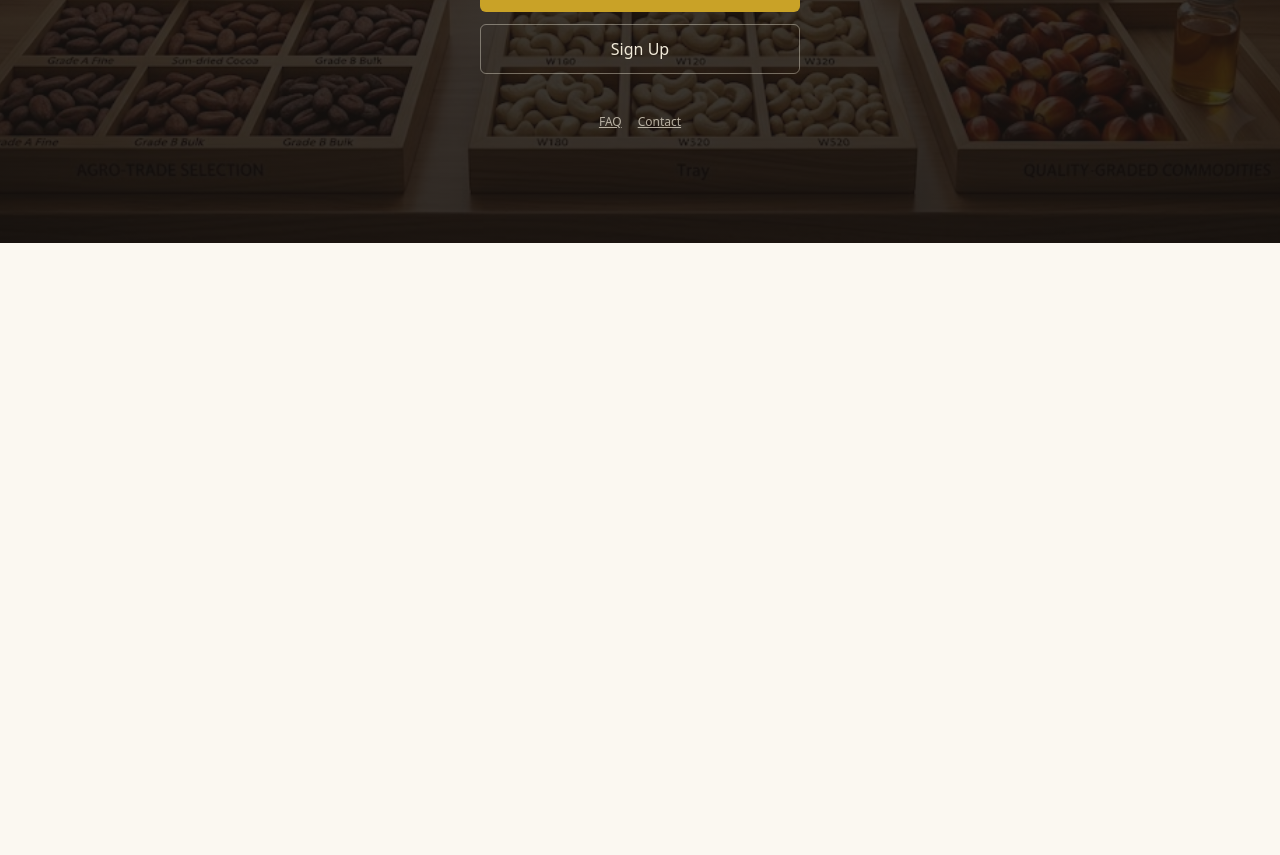
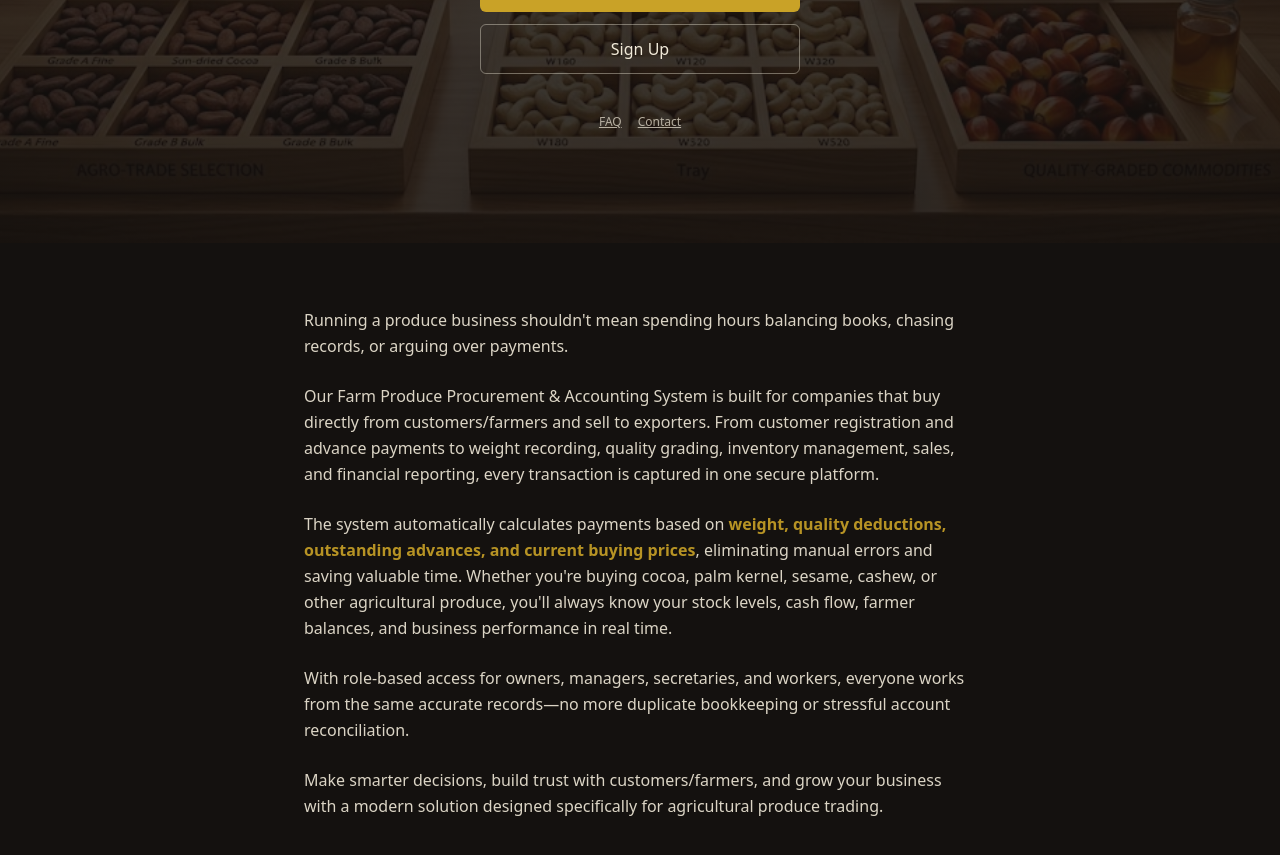
Before and after one commit to okivictor01-bit/TvicGlobal, a Next.js app: page / in a window 1280 px wide. Shown: the part 557-1412 px from the top of the page. Before the commit the page ends 800 px from the top, so only its background shows below. Built offline with nearby package versions, Linux system fonts and the light colour scheme.

Commit message:
Add About section to homepage with expanded product description
Kept the existing hero (headline + CTA buttons) as the above-the-fold
experience, and added the new longer-form copy as a readable section
below it rather than cramming it into the compact hero.

```diff
--- a/app/page.tsx
+++ b/app/page.tsx
@@ -1,5 +1,6 @@
 export default function Home() {
   return (
+    <>
       <main
         className="min-h-screen flex flex-col items-center justify-center p-6 text-center bg-cover bg-center"
         style={{ backgroundImage: "linear-gradient(rgba(20,17,15,0.80), rgba(20,17,15,0.85)), url('/hero.jpg')" }}
@@ -29,5 +30,28 @@ export default function Home() {
           <a href="/contact" className="underline">Contact</a>
         </div>
       </main>
+
+      <section className="bg-ink px-6 py-16">
+        <div className="max-w-2xl mx-auto space-y-6 text-[#F1EAD9]">
+          <p className="opacity-90 leading-relaxed">
+            Running a produce business shouldn't mean spending hours balancing books, chasing records, or arguing over payments.
+          </p>
+          <p className="opacity-90 leading-relaxed">
+            Our Farm Produce Procurement & Accounting System is built for companies that buy directly from customers/farmers and sell to exporters. From customer registration and advance payments to weight recording, quality grading, inventory management, sales, and financial reporting, every transaction is captured in one secure platform.
+          </p>
+          <p className="opacity-90 leading-relaxed">
+            The system automatically calculates payments based on{" "}
+            <strong className="text-gold font-semibold">weight, quality deductions, outstanding advances, and current buying prices</strong>
+            , eliminating manual errors and saving valuable time. Whether you're buying cocoa, palm kernel, sesame, cashew, or other agricultural produce, you'll always know your stock levels, cash flow, farmer balances, and business performance in real time.
+          </p>
+          <p className="opacity-90 leading-relaxed">
+            With role-based access for owners, managers, secretaries, and workers, everyone works from the same accurate records—no more duplicate bookkeeping or stressful account reconciliation.
+          </p>
+          <p className="opacity-90 leading-relaxed">
+            Make smarter decisions, build trust with customers/farmers, and grow your business with a modern solution designed specifically for agricultural produce trading.
+          </p>
+        </div>
+      </section>
+    </>
   );
 }
```
Lines whose indentation alone changed are shown as unchanged.
